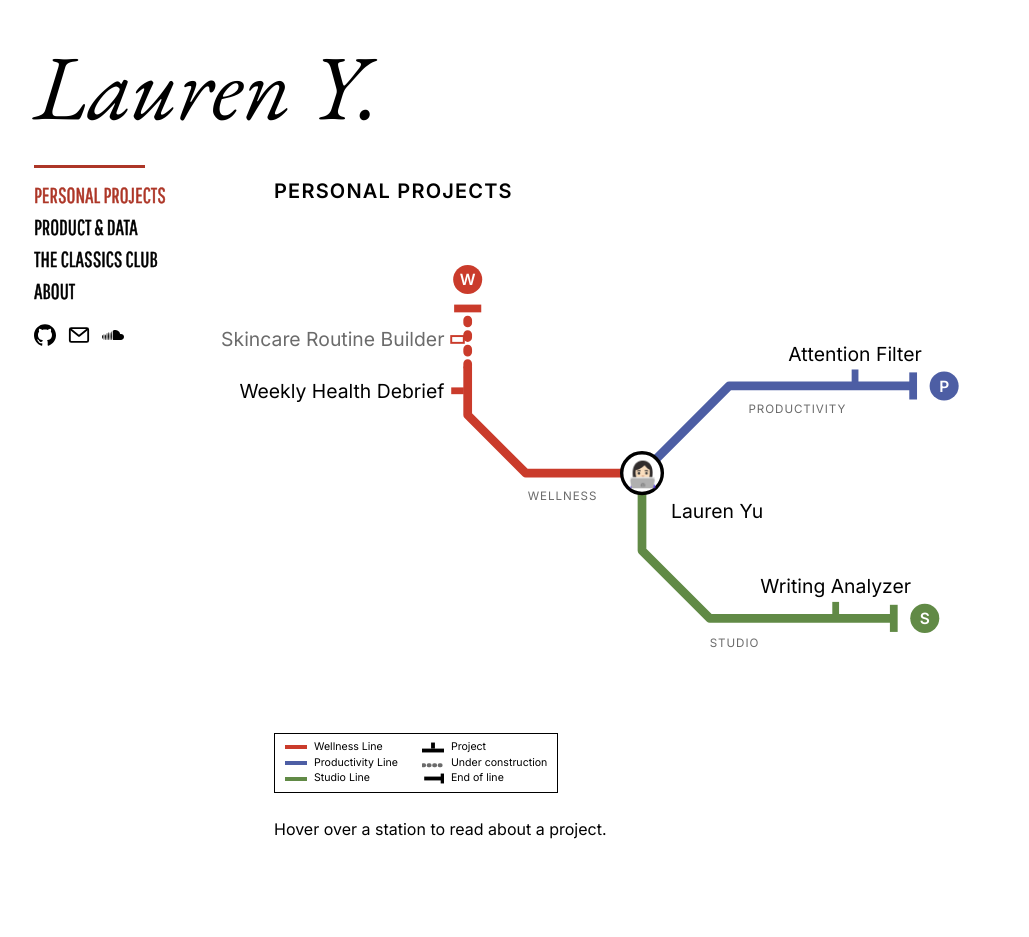
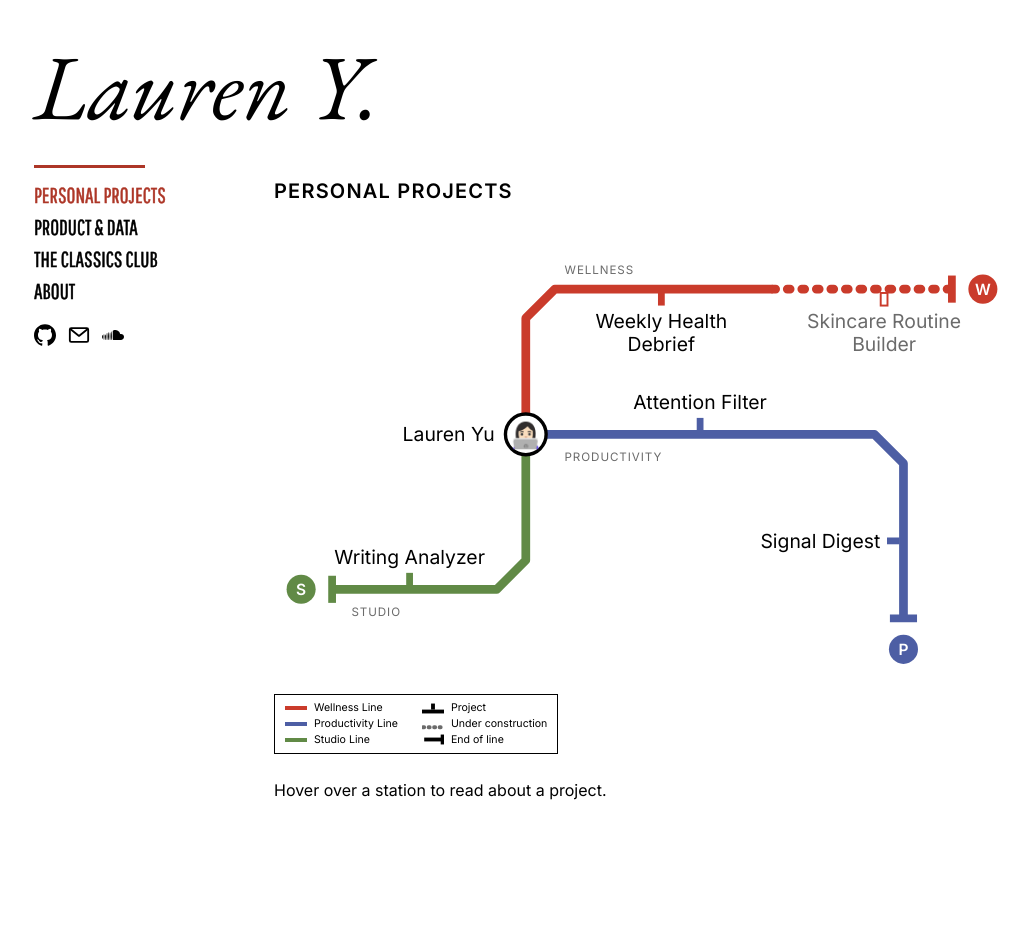
Before and after one commit to laurengyu/laurengyu.github.io, a Jekyll site: the page built from projects/index.html, in a window 1280 px wide. Shown: the whole page, without its empty margins (6-1035 px from the left). Built offline with Jekyll 4.4.1, drawn with Linux system fonts in a browser that asks for light colours; after the commit the page ends 900 px from its top, so only the background shows below that.

Commit message:
Add Signal Digest, pinwheel metro layout, density benchmark and grade level
Co-Authored-By: Claude Opus 5.5 <noreply@anthropic.com>

```diff
--- a/projects/index.html
+++ b/projects/index.html
@@ -13,47 +13,53 @@ body_class: front--pinned
     line out and fades the rest. Line colours are the still colour pulled toward three
     hues, so they stay distinct but shift with the front page's still.
   {%- endcomment %}
-  <svg class="metro" viewBox="0 0 760 500" role="img" aria-label="Projects drawn as a metro map, one line per theme">
-    <!-- Wellness line -->
+  <svg class="metro" viewBox="0 0 760 460" role="img" aria-label="Projects drawn as a metro map, one line per theme">
+    <!-- Pinwheel: each line leaves the interchange, turns 45° then 90°, and runs out to its own side. -->
+    <!-- Wellness line: up, then east along the top -->
     <g class="metro-route line--health" data-line="health">
-      <path class="metro-line" d="M380 250 H260 L200 190 V140"/>
-      <path class="metro-line metro-line--wip" d="M200 140 V80"/>
-      <rect class="metro-terminus" x="186" y="76" width="28" height="8"/>
-      <g class="metro-badge" transform="translate(200 50)"><circle r="15"/><text y="6">W</text></g>
-      <text class="metro-linename" x="262" y="278">Wellness</text>
-      <g class="metro-station" data-id="health" tabindex="0" transform="translate(200 165)">
-        <rect class="metro-hit" x="-230" y="-18" width="240" height="36"/>
-        <rect class="metro-tick" x="-17" y="-3.5" width="13" height="7"/>
-        <text class="metro-label" x="-24" y="7" text-anchor="end">Weekly Health Debrief</text>
+      <path class="metro-line" d="M260 210 V90 L290 60 H515"/>
+      <path class="metro-line metro-line--wip" d="M515 60 H700"/>
+      <rect class="metro-terminus" x="696" y="46" width="8" height="28"/>
+      <g class="metro-badge" transform="translate(732 60)"><circle r="15"/><text y="6">W</text></g>
+      <text class="metro-linename" x="300" y="44">Wellness</text>
+      <g class="metro-station" data-id="health" tabindex="0" transform="translate(400 60)">
+        <rect class="metro-hit" x="-80" y="-10" width="160" height="82"/>
+        <rect class="metro-tick" x="-3.5" y="4" width="7" height="13"/>
+        <text class="metro-label" y="40" text-anchor="middle"><tspan x="0">Weekly Health</tspan><tspan x="0" dy="24">Debrief</tspan></text>
       </g>
-      <g class="metro-station metro-station--wip" data-id="skincare" tabindex="0" transform="translate(200 112)">
-        <rect class="metro-hit" x="-250" y="-18" width="260" height="36"/>
-        <rect class="metro-tick" x="-17" y="-3.5" width="13" height="7"/>
-        <text class="metro-label" x="-24" y="7" text-anchor="end">Skincare Routine Builder</text>
+      <g class="metro-station metro-station--wip" data-id="skincare" tabindex="0" transform="translate(630 60)">
+        <rect class="metro-hit" x="-90" y="-10" width="180" height="82"/>
+        <rect class="metro-tick" x="-3.5" y="4" width="7" height="13"/>
+        <text class="metro-label" y="40" text-anchor="middle"><tspan x="0">Skincare Routine</tspan><tspan x="0" dy="24">Builder</tspan></text>
       </g>
     </g>
 
-    <!-- Productivity line -->
+    <!-- Productivity line: east, then south down the right side -->
     <g class="metro-route line--prod" data-line="prod">
-      <path class="metro-line" d="M380 250 L470 160 H660"/>
-      <rect class="metro-terminus" x="656" y="146" width="8" height="28"/>
-      <g class="metro-badge" transform="translate(692 160)"><circle r="15"/><text y="6">P</text></g>
-      <text class="metro-linename" x="490" y="188">Productivity</text>
-      <g class="metro-station" data-id="attention" tabindex="0" transform="translate(600 160)">
-        <rect class="metro-hit" x="-80" y="-48" width="160" height="58"/>
+      <path class="metro-line" d="M260 210 H620 L650 240 V400"/>
+      <rect class="metro-terminus" x="636" y="396" width="28" height="8"/>
+      <g class="metro-badge" transform="translate(650 432)"><circle r="15"/><text y="6">P</text></g>
+      <text class="metro-linename" x="300" y="238">Productivity</text>
+      <g class="metro-station" data-id="attention" tabindex="0" transform="translate(440 210)">
+        <rect class="metro-hit" x="-85" y="-48" width="170" height="58"/>
         <rect class="metro-tick" x="-3.5" y="-17" width="7" height="13"/>
         <text class="metro-label" y="-26" text-anchor="middle">Attention Filter</text>
       </g>
+      <g class="metro-station" data-id="signal" tabindex="0" transform="translate(650 320)">
+        <rect class="metro-hit" x="-170" y="-18" width="180" height="36"/>
+        <rect class="metro-tick" x="-17" y="-3.5" width="13" height="7"/>
+        <text class="metro-label" x="-24" y="7" text-anchor="end">Signal Digest</text>
+      </g>
     </g>
 
-    <!-- Studio line -->
+    <!-- Studio line: south, then west along the bottom -->
     <g class="metro-route line--create" data-line="create">
-      <path class="metro-line" d="M380 250 V330 L450 400 H640"/>
-      <rect class="metro-terminus" x="636" y="386" width="8" height="28"/>
-      <g class="metro-badge" transform="translate(672 400)"><circle r="15"/><text y="6">S</text></g>
-      <text class="metro-linename" x="450" y="430">Studio</text>
+      <path class="metro-line" d="M260 210 V340 L230 370 H60"/>
+      <rect class="metro-terminus" x="56" y="356" width="8" height="28"/>
+      <g class="metro-badge" transform="translate(28 370)"><circle r="15"/><text y="6">S</text></g>
+      <text class="metro-linename" x="80" y="398">Studio</text>
       <a href="{{ '/projects/writing-analyzer/' | relative_url }}" target="_blank" rel="noopener">
-        <g class="metro-station" data-id="writing" transform="translate(580 400)">
+        <g class="metro-station" data-id="writing" transform="translate(140 370)">
           <rect class="metro-hit" x="-85" y="-48" width="170" height="58"/>
           <rect class="metro-tick" x="-3.5" y="-17" width="7" height="13"/>
           <text class="metro-label" y="-26" text-anchor="middle">Writing Analyzer</text>
@@ -62,10 +68,10 @@ body_class: front--pinned
     </g>
 
     <!-- interchange: drawn last so it sits on top of every line -->
-    <g transform="translate(380 250)">
+    <g transform="translate(260 210)">
       <rect class="metro-interchange" x="-21" y="-21" width="42" height="42" rx="21"/>
       <text class="metro-emoji" y="10" text-anchor="middle">👩🏻‍💻</text>
-      <text class="metro-label" x="30" y="46">Lauren Yu</text>
+      <text class="metro-label" x="-32" y="7" text-anchor="end">Lauren Yu</text>
     </g>
   </svg>
 
@@ -146,6 +152,7 @@ body_class: front--pinned
       var projects = {
         health: ["Weekly Google Health Debrief", "A personal data pipeline that pulls weekly health and lifestyle metrics into a Google Sheet, and sends me a report in Slack."],
         skincare: ["Skincare Routine Builder", "Under construction. Description coming soon."],
+        signal: ["Signal Digest", "A personal intelligence system that reads curated tech, crypto and AI sources, analyses them with Claude, and posts dense digests to Slack. Three pipelines, three questions: what happened, why it matters, and how people actually use AI tools."],
         attention: ["Attention Filter", "A Chrome extension that hides distracting UI elements on frequently-visited sites. No tracking, no network requests, no dependencies — just static CSS rules and lightweight DOM filtering."],
         writing: ["Writing Analyzer", "What if your prose had a dashboard? Paste in a paragraph and watch it break down into numbers: sentence-length variance, verb-to-noun ratios, zombie nouns, adverb load. Click to open."]
       };
```
Also changed, not shown: projects/writing-analyzer/index.html (+16 -3 lines).
